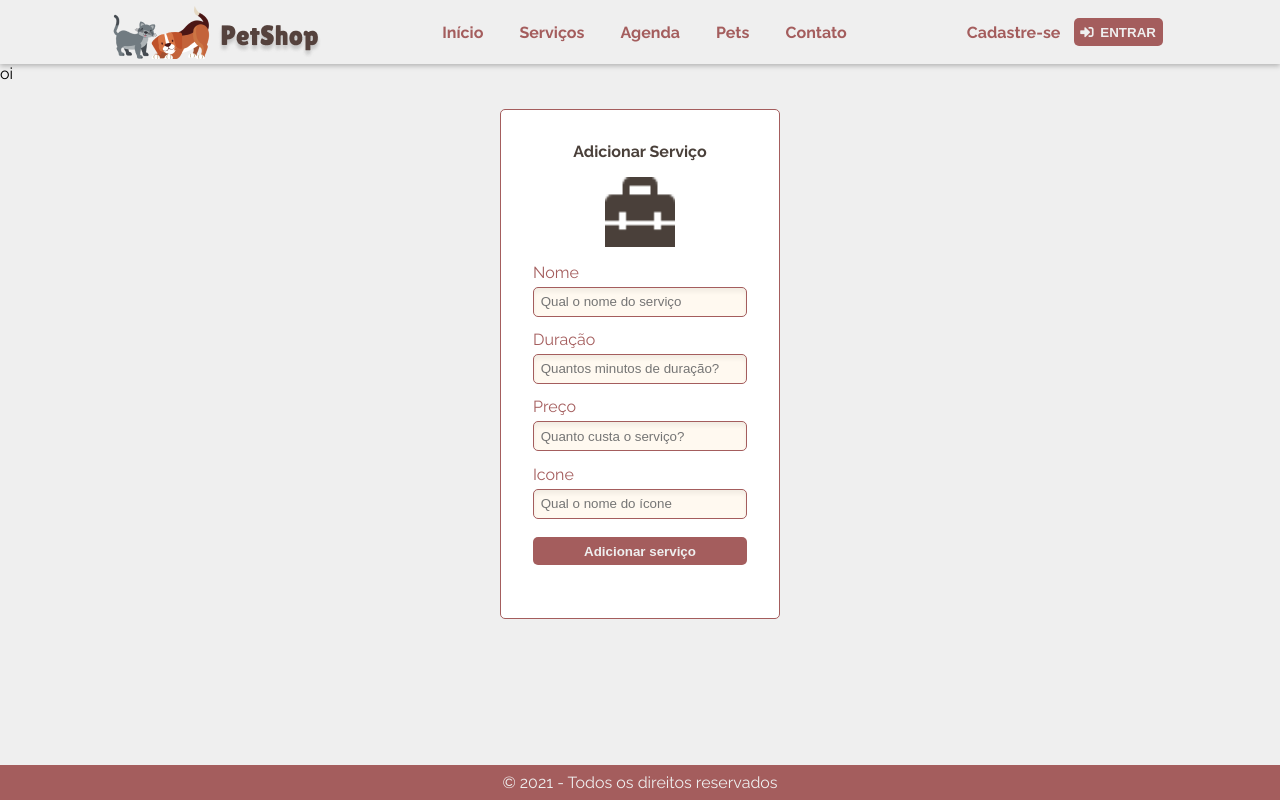
After one commit to dopinheiro/Petshop, a Flask app: template app/templates/add-service.html in a window 1280 px wide. The commit adds this page. Run offline with Flask 2, Linux system fonts and the light colour scheme; the template is opened without the code that fills it, so the values that code supplies are empty; some libraries are stand-ins or nearby versions.

Commit message:
Adicionar serviços

```diff
--- /dev/null
+++ b/app/templates/add-service.html
@@ -0,0 +1,64 @@
+{% extends "base.html" %}
+{% block css %}
+<link rel="stylesheet" href="{{ url_for('static', filename='css/addpet.css') }}">
+{% endblock %}
+{% block content %}
+{% with messages =  get_flashed_messages(with_categories=true) %}
+oi
+    {% if messages %}
+    {% for category, message in messages %}
+        {% if category == 'error' %}
+        <div class="alert alert-dismissible alert-danger">
+        {% elif category == 'warning' %}
+        <div class="alert alert-dismissible alert-warning">
+        {% elif category == 'success' %}
+        <div class="alert alert-dismissible alert-success">
+        {% else %}
+        <div class="alert alert-dismissible alert-primary">
+        {% endif %}
+            <button type="button" class="close" data-dismiss="alert">&times;</button>
+            {{ message }}
+        </div>
+    {% endfor %}
+    {% endif %}
+{% endwith %}
+<main>
+    <div class="container-form">
+        <form action="/add-service" method="POST">
+
+            <h2>Adicionar Serviço</h2>
+
+            <div class="pet-image">
+                <label class="label">
+                  <input type="file" />
+                  <figure class="pet-figure">
+                    <img src="/static/image/service_icon.png" class="pet-avatar" alt="avatar">
+                    <figcaption class="pet-figcaption">
+                      <img src="/static//image/camera-white.png">
+                    </figcaption>
+                  </figure>
+                </label>
+            </div>
+            <div class="campo">
+                <label for="name">Nome</label> <br>
+                <input type="text" class="common-input" name="name" placeholder="Qual o nome do serviço" id="name-pet" required>
+            </div>
+            <div class="campo">
+                <label for="duration">Duração</label> <br>
+                <input type="number" step="10.0" class="common-input" name="duration" placeholder="Quantos minutos de duração?" id="name-pet" required>
+            </div>
+            <div class="campo">
+                <label for="price">Preço</label> <br>
+                <input type="number" step="5.0" class="common-input" name="price" placeholder="Quanto custa o serviço?" id="name-pet" required>
+            </div>
+            <div class="campo">
+                <label for="name">Icone</label> <br>
+                <input type="text" class="common-input" name="icon" placeholder="Qual o nome do ícone" id="name-pet" required>
+            </div>
+            <button class="common-button" type="submit" onsubmit="">Adicionar serviço</button>
+
+        </form>
+    </div>
+</main>
+
+{% endblock %}
--- a/app/templates/base.html
+++ b/app/templates/base.html
@@ -31,7 +31,7 @@
             <nav>
                 <ul>
                     <li><a href="/">Início</a></li>
-                    <li><a href="/services">Serviços</a></li>
+                    <li><a href="{{ url_for('get_services') }}">Serviços</a></li>
                     <li><a href="/appointments">Agenda</a></li>
                     <li><a href="{{ url_for('add_pet')}}">Pets</a></li>
                     <li><a href="#">Contato</a></li>
--- a/app/templates/servicos.html
+++ b/app/templates/servicos.html
@@ -16,8 +16,12 @@
     {% endfor %}
 </ul>
 <div class="botoes">
-    <button class="agendamentos" type="submit" onsubmit="">Meus agendamentos <i class="far fa-calendar-alt"></i></button>
+    <button class="agendamentos" type="submit" onsubmit="">Agendamentos <i class="far fa-calendar-alt"></i></button>
+{% if current_user.role_id==1 %}
+    <button class="agendamentos" type="submit" onclick="location.href = '/add-service';"> Adicionar serviço <i class="fas fa-plus"></i></button>
+{% else %}
     <button class="agendamentos" type="submit" onclick="location.href = '/appointments';"> Novo agendamento <i class="fas fa-plus"></i></button>
+{% endif %}
 </div>
 
 {% endblock %}
```
Also changed, not shown: app/controllers/appointments.py (+2 -5 lines), app/controllers/services.py (+23 -19 lines), app/static/image/service_icon.png (added).
